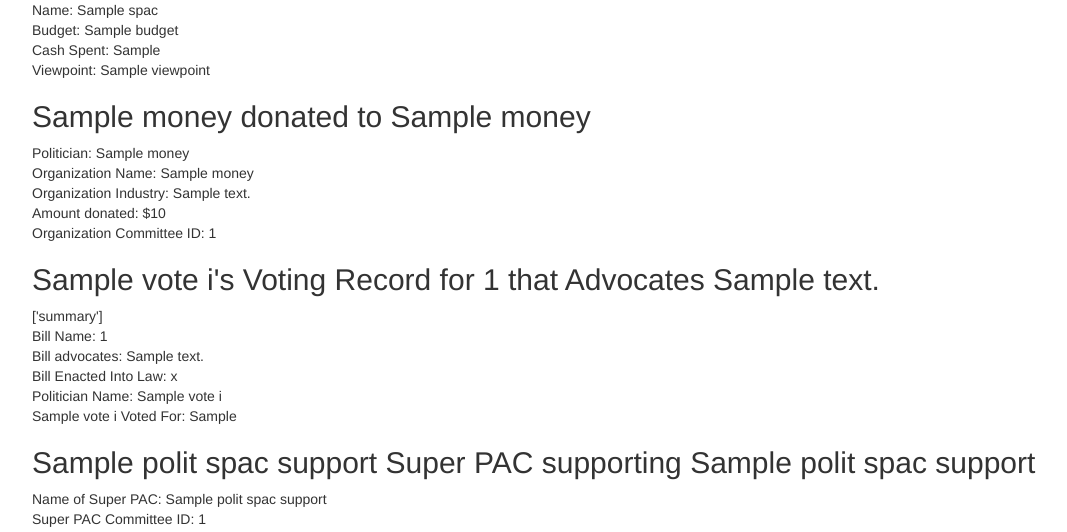
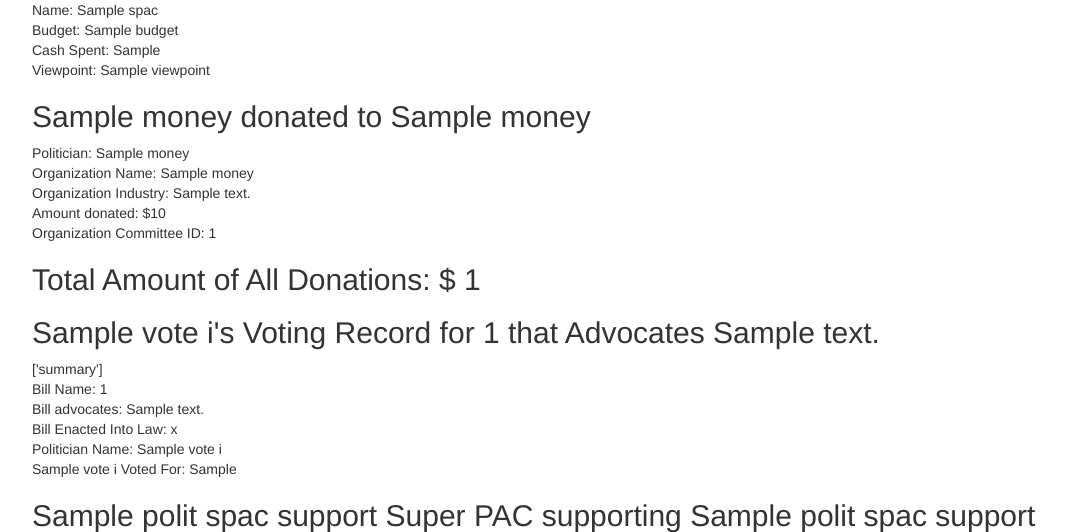
Before and after one commit to dariajung/cs4111-g13, a Flask app: template webserver/templates/search_results.html in a window 1280 px wide. Shown: the part 1281-1813 px from the top of the page, without its empty margins (38-1105 px from the left). Run offline with Flask 2, Linux system fonts and the light colour scheme; the template is opened without the code that fills it: most values are stand-ins (such as "Sample title", 1, 10 or a date in 2020); parts of the project's set-up code (start-up, migrations or seed data) failed here and were passed over; some libraries are stand-ins or nearby versions.

Commit message:
add a total amount for donations to render

```diff
--- a/webserver/server.py
+++ b/webserver/server.py
@@ -361,13 +361,18 @@ def search_money():
   WHERE pac_supports.politician_name = %s) as new_t, interested_in i, pacs p
   WHERE i.committee_id = new_t.from_committee_id AND p.committee_id = i.committee_id''', query)
 
+  total_amount = 0
+
   results = []
   for result in cursor:
     results.append(result)
+    total_amount += result.amount
+
+  print total_amount
 
   cursor.close() # import to make sure no SQL injection
 
-  return render_template('search_results.html', money_data = results)
+  return render_template('search_results.html', money_data = results, total_amount = total_amount)
 
 # add route on seeing how given politician x voted for a bill that supports industry y
 @app.route('/search_voting_bill', methods=['GET'])
--- a/webserver/templates/search_results.html
+++ b/webserver/templates/search_results.html
@@ -123,6 +123,7 @@
 				<div>Amount donated: ${{ n.amount }}</div>
 				<div>Organization Committee ID: {{ n.committee_id }}</div>
 			{% endfor %}
+			<h2>Total Amount of All Donations: $ {{ total_amount }}</h2>
 		{% endif %}
 	</div>
 
```
